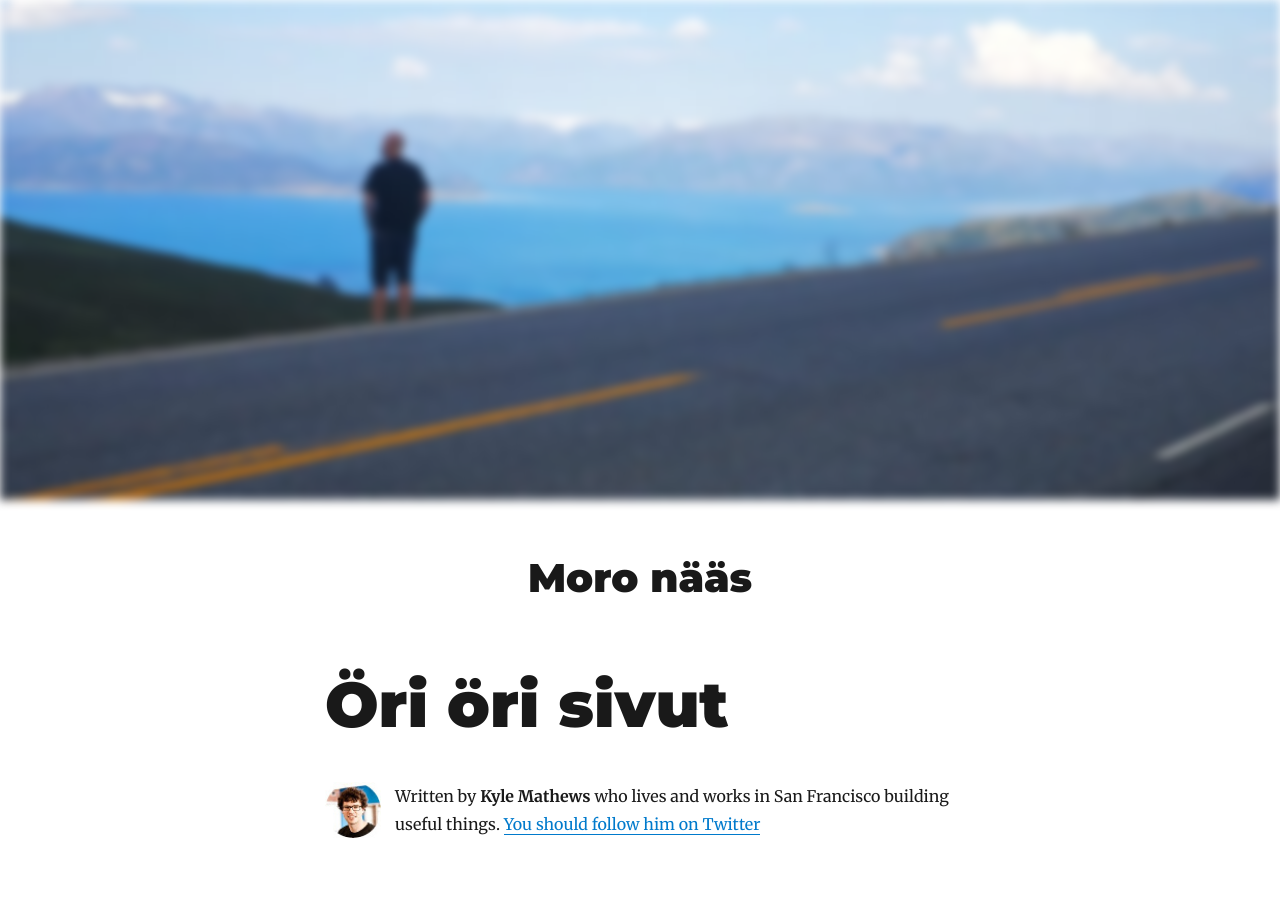
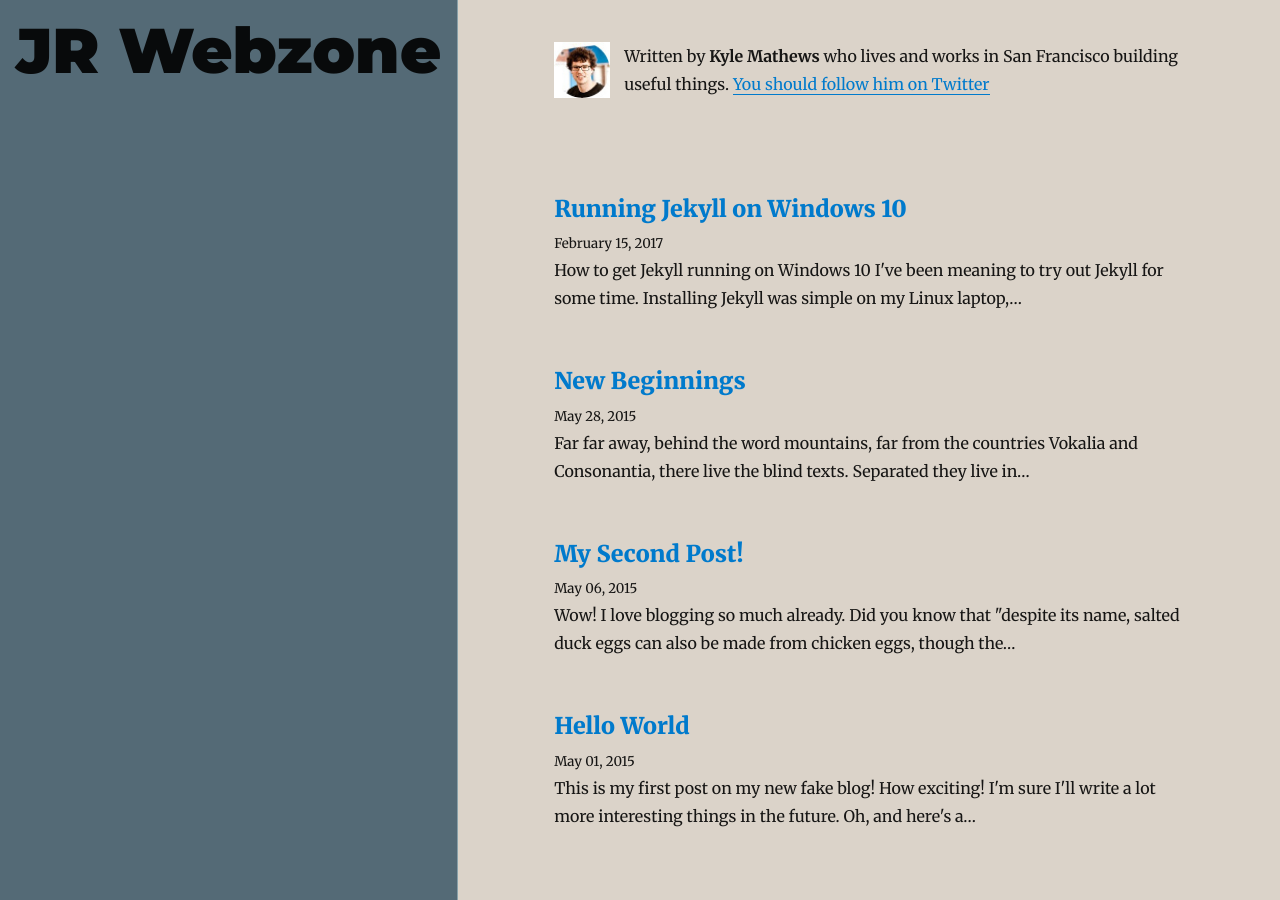
Before and after one commit to jyraukol/gatsby-blog, a Gatsby site: page / in a window 1280 px wide. Shown: the top 900 px of the page. Built offline with nearby package versions, Linux system fonts and the light colour scheme; Gatsby itself is replaced by a stand-in of ours; some packages are replaced by stand-ins of ours.

Commit message:
Let's try flexbox for a two column layout: sidebar and content

```diff
--- a/gatsby-config.js
+++ b/gatsby-config.js
@@ -1,6 +1,6 @@
 module.exports = {
   siteMetadata: {
-    title: 'Öri öri sivut',
+    title: 'JR Webzone',
     author: 'Jyri Raukola',
     description: 'Homepage',
     siteUrl: 'https://gatsbyjs.github.io/gatsby-starter-blog/',
--- a/gatsby-node.js
+++ b/gatsby-node.js
@@ -5,7 +5,6 @@ const { createFilePath } = require('gatsby-source-filesystem')
 
 exports.createPages = ({ graphql, actions }) => {
   const { createPage } = actions
-  console.log('moro perkule')
   return new Promise((resolve, reject) => {
     const blogPost = path.resolve('./src/templates/blog-post.js')
     resolve(
--- a/src/components/Layout.js
+++ b/src/components/Layout.js
@@ -53,22 +53,9 @@ class Layout extends React.Component {
       )
     }
     return (
-      <div>
-        <header
-        style={{
-          textAlign: 'center',
-
-        }}>
-        <div style={{
-           backgroundImage: "url('/road.jpg')",
-           backgroundPosition: 'center',
-           height: 500,
-           filter: 'blur(5px)',
-           overflow: 'hidden',
-           backgroundRepeat: 'none',
-           position: 'relative'
-        }} />
-          <h1>Moro nääs</h1>
+      <div style={{ display: 'flex', backgroundColor: '#dbd3c9', height: '100%' }}>
+        <header style={{ borderRight: '1px solid #88a0a8', padding: '1rem 1rem', backgroundColor: '#546a76' }}>
+          {header}
         </header>
         <div
           style={{
@@ -76,9 +63,9 @@ class Layout extends React.Component {
             marginRight: 'auto',
             maxWidth: rhythm(24),
             padding: `${rhythm(1.5)} ${rhythm(3 / 4)}`,
+
           }}
         >
-          {header}
           {children}
         </div>
       </div>
```
